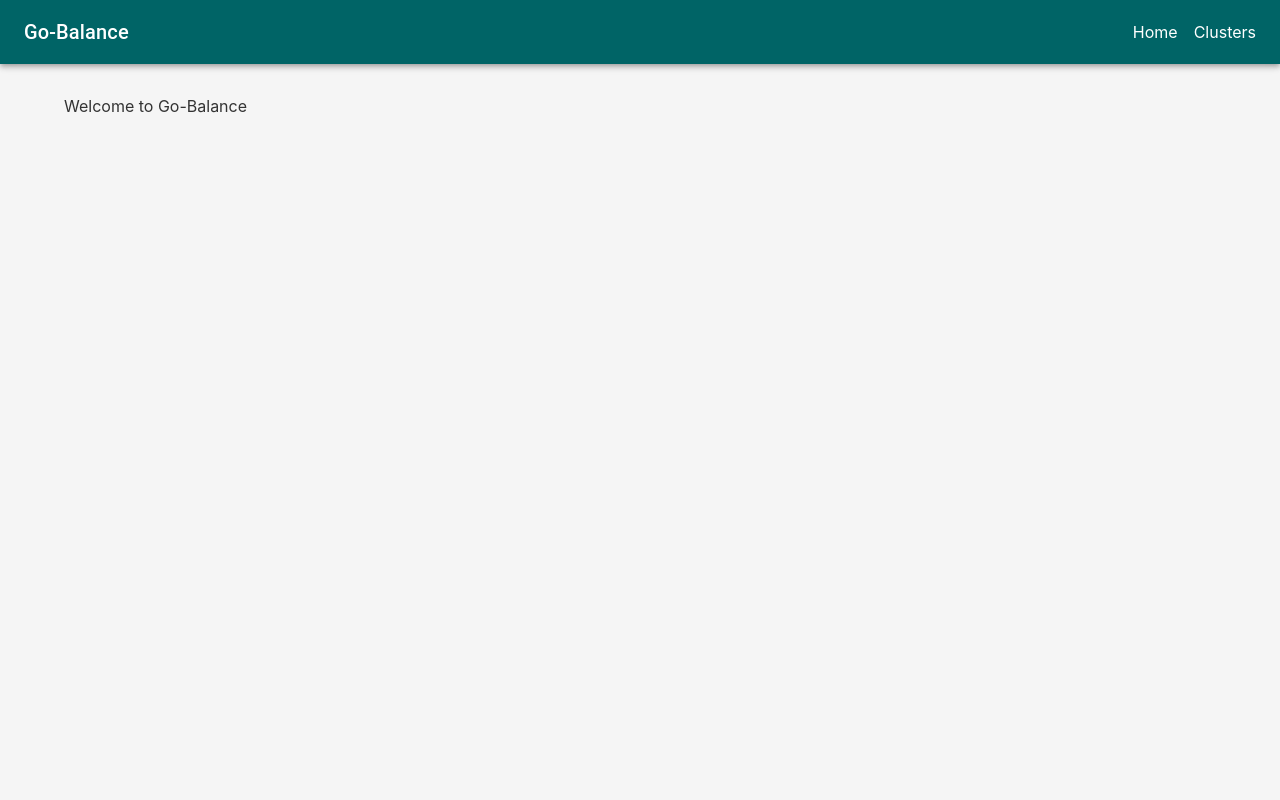
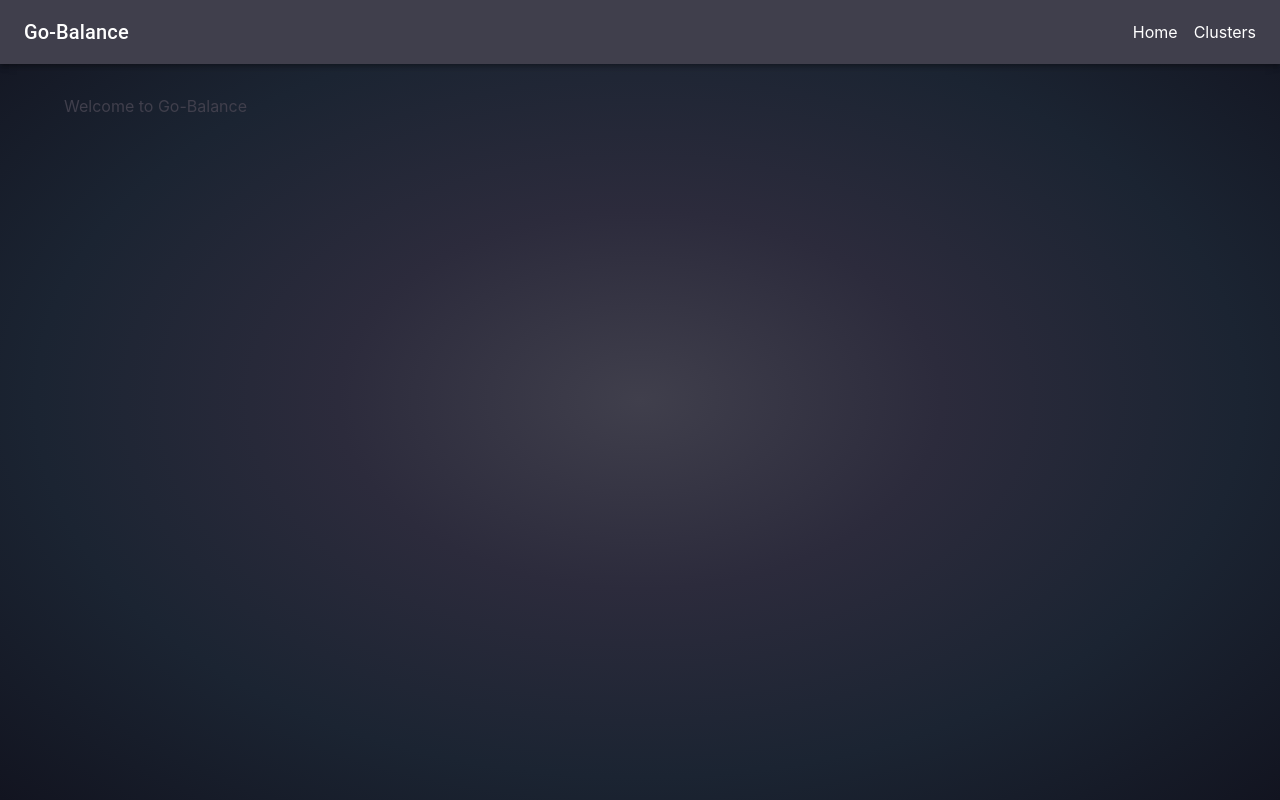
Before and after one commit to CpBruceMeena/Go-Balance, a React (Create React App) app in the folder frontend/: page / in a window 1280 px wide. Built offline with nearby package versions, Linux system fonts and the light colour scheme.

Commit message:
refactor: update frontend to use new dark color palette and clean up color usage

```diff
--- a/frontend/src/App.tsx
+++ b/frontend/src/App.tsx
@@ -8,7 +8,7 @@ const App: React.FC = () => {
   return (
     <Router>
       <Box sx={{ flexGrow: 1 }}>
-        <AppBar position="static" sx={{ backgroundColor: colors.caribbeanCurrent }}>
+        <AppBar position="static" sx={{ backgroundColor: colors.primary }}>
           <Toolbar>
             <Typography variant="h6" component="div" sx={{ flexGrow: 1 }}>
               Go-Balance
--- a/frontend/src/index.css
+++ b/frontend/src/index.css
@@ -5,6 +5,21 @@
   --text-color: #333;
   --error-color: #f44336;
   --success-color: #4caf50;
+  --mimi-pink: #ffd6ff;
+  --mauve: #e7c6ff;
+  --mauve-2: #c8b6ff;
+  --periwinkle: #b8c0ff;
+  --periwinkle-2: #bbd0ff;
+  --gradient-top: linear-gradient(0deg, #ffd6ff, #e7c6ff, #c8b6ff, #b8c0ff, #bbd0ff);
+  --gradient-right: linear-gradient(90deg, #ffd6ff, #e7c6ff, #c8b6ff, #b8c0ff, #bbd0ff);
+  --gradient-bottom: linear-gradient(180deg, #ffd6ff, #e7c6ff, #c8b6ff, #b8c0ff, #bbd0ff);
+  --gradient-left: linear-gradient(270deg, #ffd6ff, #e7c6ff, #c8b6ff, #b8c0ff, #bbd0ff);
+  --gradient-radial: radial-gradient(#ffd6ff, #e7c6ff, #c8b6ff, #b8c0ff, #bbd0ff);
+  --onyx: #403f4c;
+  --raisin-black: #2c2b3c;
+  --gunmetal: #1b2432;
+  --rich-black: #121420;
+  --gradient-radial: radial-gradient(#403f4c, #2c2b3c, #1b2432, #121420);
 }
 
 * {
@@ -14,14 +29,10 @@
 }
 
 body {
-  margin: 0;
-  font-family: -apple-system, BlinkMacSystemFont, 'Segoe UI', 'Roboto', 'Oxygen',
-    'Ubuntu', 'Cantarell', 'Fira Sans', 'Droid Sans', 'Helvetica Neue',
-    sans-serif;
-  -webkit-font-smoothing: antialiased;
-  -moz-osx-font-smoothing: grayscale;
-  background-color: var(--background-color);
-  color: var(--text-color);
+  background: var(--gradient-radial);
+  min-height: 100vh;
+  font-family: 'Inter', 'Roboto', Arial, sans-serif;
+  color: var(--onyx);
 }
 
 code {
--- a/frontend/src/theme/colors.ts
+++ b/frontend/src/theme/colors.ts
@@ -1,15 +1,14 @@
 export const colors = {
-  caribbeanCurrent: '#006466',
-  midnightGreen: '#065a60',
-  midnightGreen2: '#0b525b',
-  midnightGreen3: '#144552',
-  charcoal: '#1b3a4b',
-  prussianBlue: '#212f45',
-  spaceCadet: '#272640',
-  darkPurple: '#312244',
-  darkPurple2: '#3e1f47',
-  palatinate: '#4d194d',
-} as const;
+  onyx: 'var(--onyx)',
+  raisinBlack: 'var(--raisin-black)',
+  gunmetal: 'var(--gunmetal)',
+  richBlack: 'var(--rich-black)',
+  background: 'var(--gradient-radial)',
+  card: 'var(--gunmetal)',
+  text: 'var(--onyx)',
+  primary: 'var(--onyx)',
+  secondary: 'var(--raisin-black)',
+};
 
 export const gradients = {
   top: 'linear-gradient(0deg, #006466, #065a60, #0b525b, #144552, #1b3a4b, #212f45, #272640, #312244, #3e1f47, #4d194d)',
```
Also changed, not shown: frontend/src/components/ServerManagement.tsx (+22 -22 lines).
